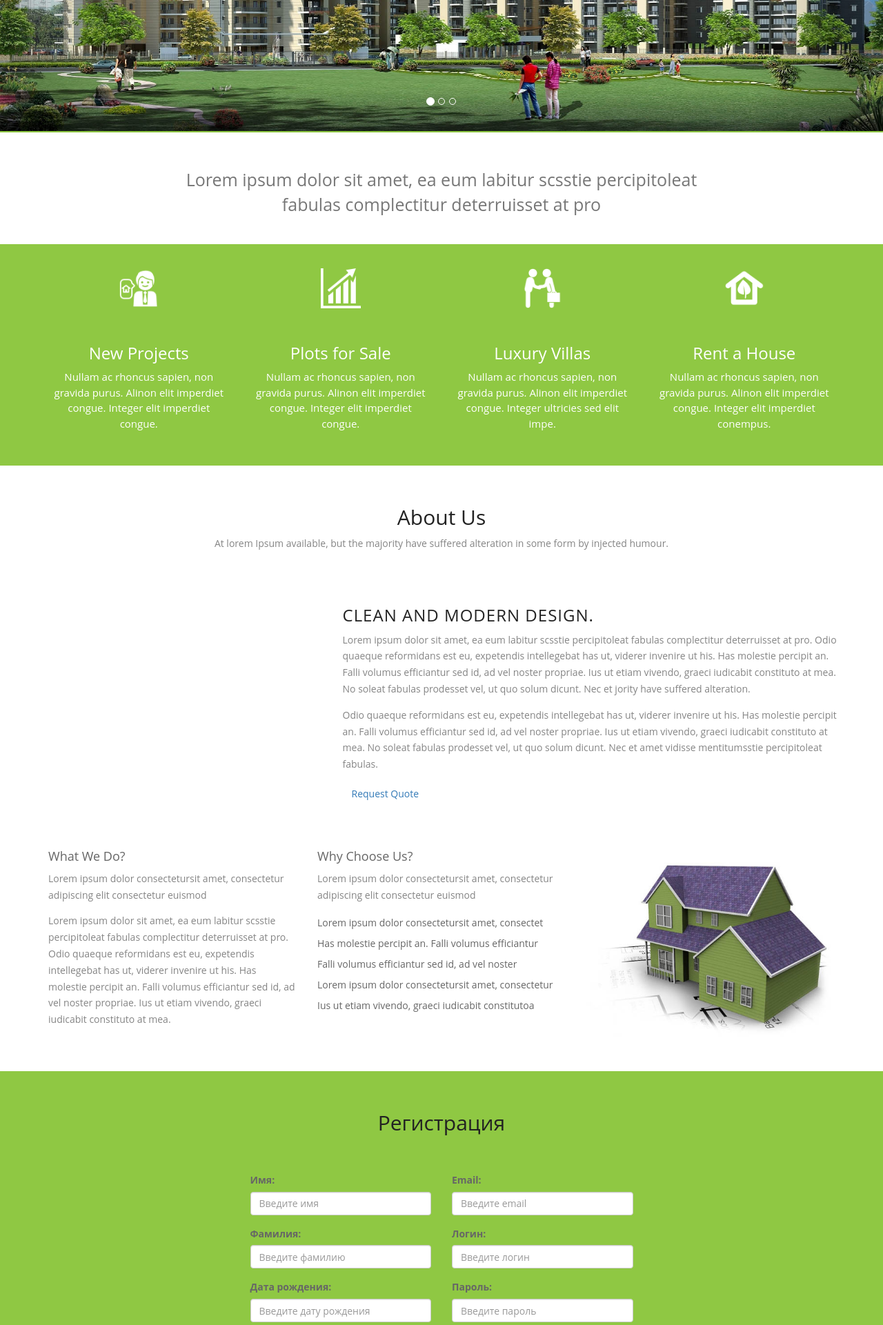
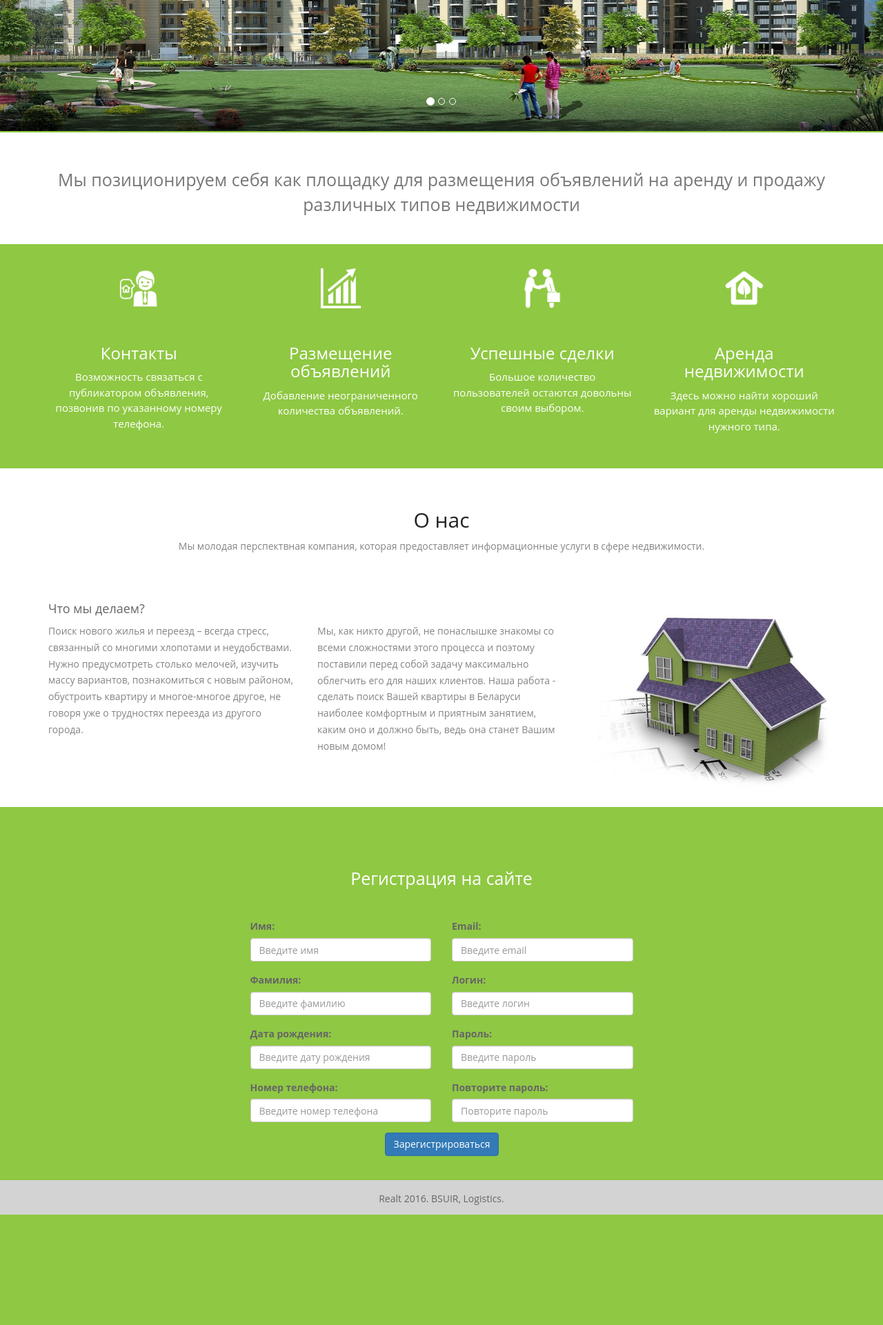
Before and after one commit to fast-foot/realt-app, a Flask app: page / in a window 1280 px wide. Shown: the part 426-2347 px from the top of the page at 69% size. After the commit the page ends 2187 px from the top, so only its background shows below. Run offline with Flask 2, Linux system fonts and the light colour scheme; parts of the project's set-up code (start-up, migrations or seed data) failed here and were passed over; some libraries are stand-ins or nearby versions.

Commit message:
Added content to the main page

```diff
--- a/realt-client/application/static/css/styles.css
+++ b/realt-client/application/static/css/styles.css
@@ -558,7 +558,7 @@ padding: 22px 0 !important;
 
 footer {
 	background: lightgray;
-	height: 200px;
+	height: 50px;
 }
 
 #usersTable td {
--- a/realt-client/application/templates/index.html
+++ b/realt-client/application/templates/index.html
@@ -12,7 +12,7 @@
     {% include 'parts/slider.html' %}
 
   <div class="container hero-text2">
-  <h3>Lorem ipsum dolor sit amet, ea eum labitur scsstie percipitoleat<br/> fabulas complectitur deterruisset at pro</h3>
+  <h3>Мы позиционируем себя как площадку для размещения объявлений на аренду и продажу различных типов недвижимости</h3>
   </div>
 </section>
 <section id="services" class="page-section colord">
@@ -20,29 +20,29 @@
     <div class="row">
       <!-- item -->
       <div class="col-md-3 text-center"> <i class="circle"><img src="{{ url_for('static', filename='img/5.png') }}" alt="" /></i>
-        <h3>New Projects</h3>
-        <p>Nullam ac rhoncus sapien, non gravida purus. Alinon elit imperdiet congue. Integer elit imperdiet congue.</p>
+        <h3>Контакты</h3>
+        <p>Возможность связаться с публикатором объявления, позвонив по указанному номеру телефона.</p>
       </div>
       <!-- end: -->
 
       <!-- item -->
       <div class="col-md-3 text-center"><i class="circle"> <img src="{{ url_for('static', filename='img/1.png') }}" alt="" /></i>
-        <h3>Plots for Sale</h3>
-        <p>Nullam ac rhoncus sapien, non gravida purus. Alinon elit imperdiet congue. Integer elit imperdiet congue.</p>
+        <h3>Размещение объявлений</h3>
+        <p>Добавление неограниченного количества объявлений.</p>
       </div>
       <!-- end: -->
 
       <!-- item -->
       <div class="col-md-3 text-center"><i class="circle"> <img src="{{ url_for('static', filename='img/2.png') }}" alt="" /></i>
-        <h3>Luxury Villas</h3>
-        <p>Nullam ac rhoncus sapien, non gravida purus. Alinon elit imperdiet congue. Integer ultricies sed elit impe.</p>
+        <h3>Успешные сделки</h3>
+        <p>Большое количество пользователей остаются довольны своим выбором.</p>
       </div>
       <!-- end: -->
 
       <!-- item -->
       <div class="col-md-3 text-center"><i class="circle"> <img src="{{ url_for('static', filename='img/3.png') }}" alt="" /></i>
-        <h3>Rent a House</h3>
-        <p>Nullam ac rhoncus sapien, non gravida purus. Alinon elit imperdiet congue. Integer elit imperdiet conempus.</p>
+        <h3>Аренда недвижимости</h3>
+        <p>Здесь можно найти хороший вариант для аренды недвижимости нужного типа.</p>
       </div>
       <!-- end:-->
     </div>
@@ -53,40 +53,19 @@
   <div class="container">
     <div class="heading text-center">
       <!-- Heading -->
-      <h2>About Us</h2>
-      <p>At lorem Ipsum available, but the majority have suffered alteration in some form by injected humour.</p>
-    </div>
-    <div class="row feature design">
-      <div class="area1 columns right">
-        <h3>Clean and Modern Design.</h3>
-        <p>Lorem ipsum dolor sit amet, ea eum labitur scsstie percipitoleat fabulas complectitur deterruisset at pro. Odio quaeque reformidans est eu, expetendis intellegebat has ut, viderer invenire ut his. Has molestie percipit an. Falli volumus efficiantur sed id, ad vel noster propriae. Ius ut etiam vivendo, graeci iudicabit constituto at mea. No soleat fabulas prodesset vel, ut quo solum dicunt.
-          Nec et jority have suffered alteration. </p>
-        <p>Odio quaeque reformidans est eu, expetendis intellegebat has ut, viderer invenire ut his. Has molestie percipit an. Falli volumus efficiantur sed id, ad vel noster propriae. Ius ut etiam vivendo, graeci iudicabit constituto at mea. No soleat fabulas prodesset vel, ut quo solum dicunt.
-          Nec et amet vidisse mentitumsstie percipitoleat fabulas. </p>
-          <a href="#" class="btn">Request Quote</a>
-      </div>
+      <h2>О нас</h2>
+      <p>Мы молодая перспектвная компания, которая предоставляет информационные услуги в сфере недвижимости.</p>
     </div>
     <div class="row dataTxt">
             <div class="col-md-4 col-sm-6">
-                <h4>What We Do?</h4>
-                <p>Lorem ipsum dolor consectetursit amet, consectetur adipiscing elit consectetur euismod </p>
-                <p>Lorem ipsum dolor sit amet, ea eum labitur scsstie percipitoleat fabulas complectitur deterruisset at pro. Odio quaeque reformidans est eu, expetendis intellegebat has ut, viderer invenire ut his. Has molestie percipit an. Falli volumus efficiantur sed id, ad vel noster propriae. Ius ut etiam vivendo, graeci iudicabit constituto at mea.</p>
-
+                <h4>Что мы делаем?</h4>
+                <p>Поиск нового жилья и переезд – всегда стресс, связанный со многими хлопотами и неудобствами. Нужно предусмотреть столько мелочей, изучить массу вариантов, познакомиться с новым районом, обустроить квартиру и многое-многое другое, не говоря уже о трудностях переезда из другого города.</p>
                 <br>
             </div>
 
-            <div class="col-md-4 col-sm-6">
-
-                <h4>Why Choose Us?</h4>
-                <p>Lorem ipsum dolor consectetursit amet, consectetur adipiscing elit consectetur euismod </p>
-                <ul class="listArrow">
-                    <li>Lorem ipsum dolor consectetursit amet, consectet</li>
-                    <li>Has molestie percipit an. Falli volumus efficiantur</li>
-                    <li>Falli volumus efficiantur sed id, ad vel noster</li>
-                    <li>Lorem ipsum dolor consectetursit amet, consectetur</li>
-                    <li>Ius ut etiam vivendo, graeci iudicabit constitutoa</li>
-                </ul>
-                <!-- Accordion starts -->
+            <div class="col-md-4 col-sm-6" style="margin-top: 40px;">
+                <p>Мы, как никто другой, не понаслышке знакомы со всеми сложностями этого процесса и поэтому поставили перед собой задачу максимально облегчить его для наших клиентов.
+            Наша работа - сделать поиск Вашей квартиры в Беларуси наиболее комфортным и приятным занятием, каким оно и должно быть, ведь она станет Вашим новым домом!</p>
                 </div>
 
             <div class="col-md-4 col-sm-6">
@@ -102,9 +81,9 @@
   <div class="container">
     <div class="row">
         {% if not session.login %}
-            <div class="row">
-                <div class="heading text-center"><h2>Регистрация</h2></div>
-            </div>
+            <div class="hero-text2">
+              <h3>Регистрация на сайте</h3>
+              </div>
             {% include 'parts/sign-up.html' %}
         {% endif %}
     </div>
--- a/realt-client/application/templates/parts/footer.html
+++ b/realt-client/application/templates/parts/footer.html
@@ -1,7 +1,7 @@
 <footer>
   <div class="container">
     <div class="row">
-      <div class="col-sm-12 text-center">Realt 2016</div>
+      <div class="col-sm-12 text-center" style="margin-top: 15px;">Realt 2016. BSUIR, Logistics.</div>
     </div>
   </div>
 </footer>
```
